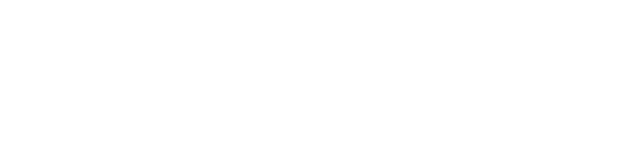
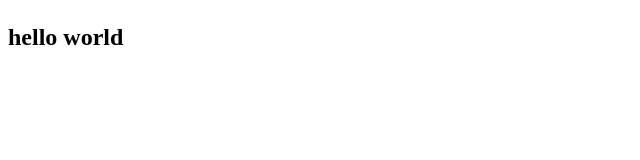
Before and after one commit to Nirob360/test1, a plain HTML site: page index.html in a window 1280 px wide. Shown: the whole page, without its empty margins (0-640 px from the left). Drawn offline with Linux system fonts and the light colour scheme.

Commit message:
change html file span tag

```diff
--- a/index.html
+++ b/index.html
@@ -6,5 +6,13 @@
     <meta name="viewport" content="width=device-width, initial-scale=1.0" />
     <title>Document</title>
   </head>
-  <body></body>
+  <body>
+    <div>
+      <h2>
+        <p>
+          <span>hello world</span>
+        </p>
+      </h2>
+    </div>
+  </body>
 </html>
```
